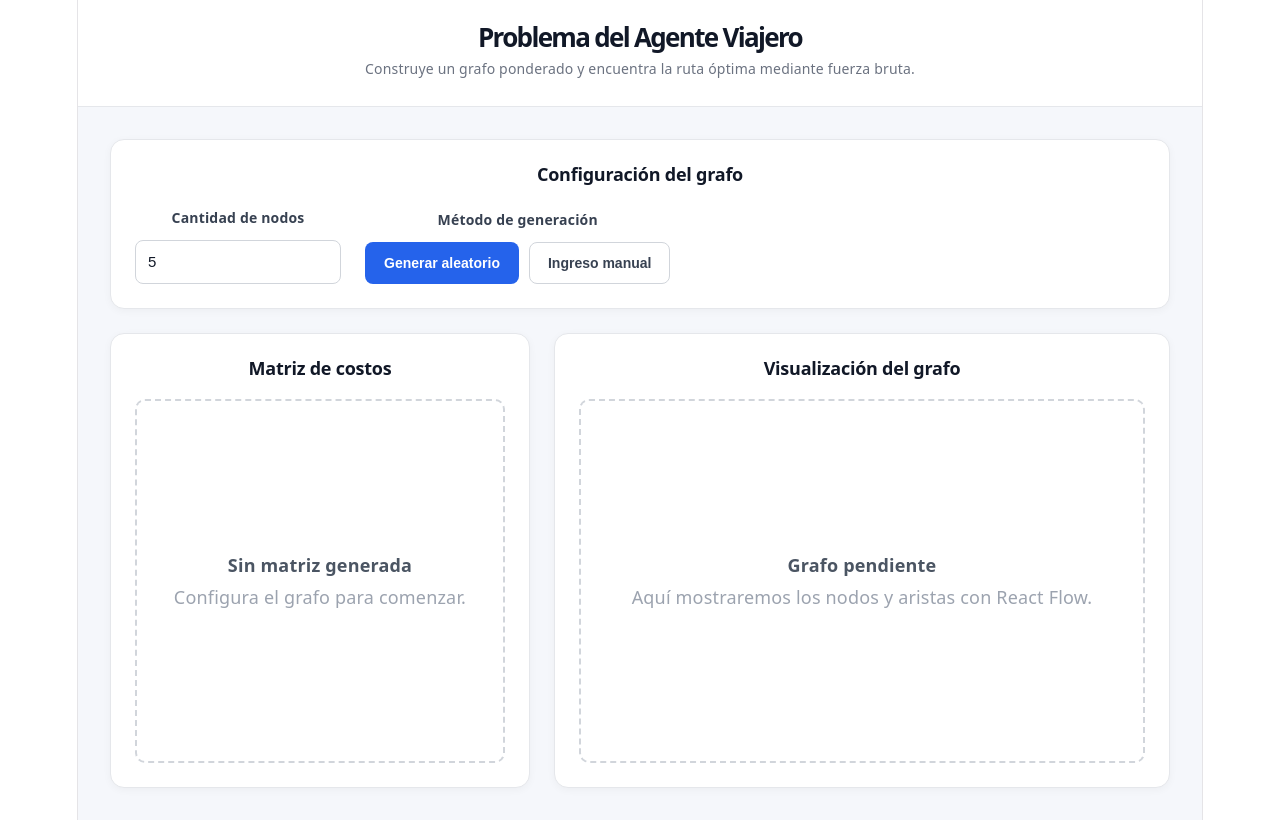
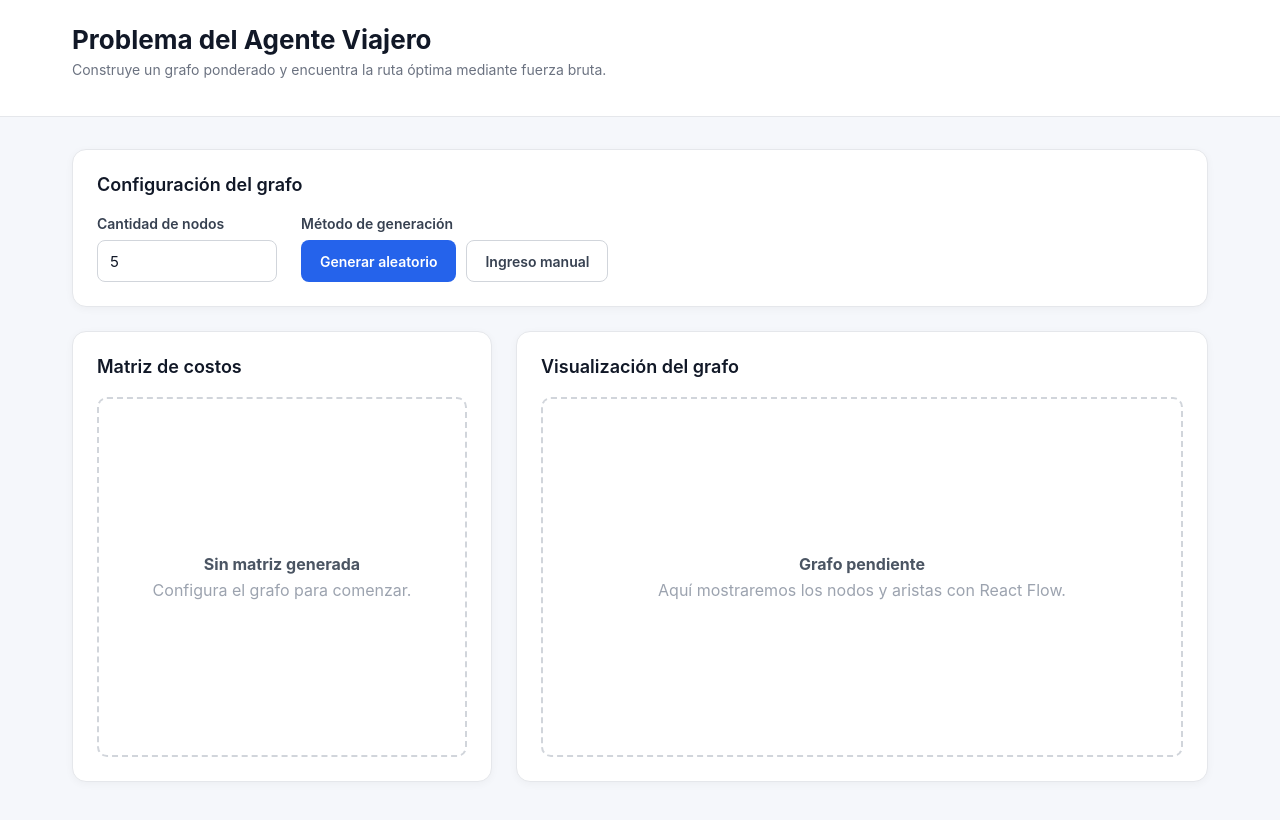
Before and after one commit to Adriatikk7/proyecto-agente-viajero, a React (Vite) app: page / in a window 1280 px wide. Built offline with nearby package versions, Linux system fonts and the light colour scheme.

Commit message:
Eliminar variables CSS obsoletas y simplificar estilos en index.css

```diff
--- a/src/index.css
+++ b/src/index.css
@@ -1,111 +1,31 @@
 :root {
-  --text: #6b6375;
-  --text-h: #08060d;
-  --bg: #fff;
-  --border: #e5e4e7;
-  --code-bg: #f4f3ec;
-  --accent: #aa3bff;
-  --accent-bg: rgba(170, 59, 255, 0.1);
-  --accent-border: rgba(170, 59, 255, 0.5);
-  --social-bg: rgba(244, 243, 236, 0.5);
-  --shadow:
-    rgba(0, 0, 0, 0.1) 0 10px 15px -3px, rgba(0, 0, 0, 0.05) 0 4px 6px -2px;
-
-  --sans: system-ui, 'Segoe UI', Roboto, sans-serif;
-  --heading: system-ui, 'Segoe UI', Roboto, sans-serif;
-  --mono: ui-monospace, Consolas, monospace;
-
-  font: 18px/145% var(--sans);
-  letter-spacing: 0.18px;
-  color-scheme: light dark;
-  color: var(--text);
-  background: var(--bg);
+  font-family:
+    Inter, system-ui, -apple-system, BlinkMacSystemFont, "Segoe UI", sans-serif;
+  color: #172033;
+  background: #f5f7fb;
   font-synthesis: none;
   text-rendering: optimizeLegibility;
   -webkit-font-smoothing: antialiased;
   -moz-osx-font-smoothing: grayscale;
-
-  @media (max-width: 1024px) {
-    font-size: 16px;
-  }
 }
 
-@media (prefers-color-scheme: dark) {
-  :root {
-    --text: #9ca3af;
-    --text-h: #f3f4f6;
-    --bg: #16171d;
-    --border: #2e303a;
-    --code-bg: #1f2028;
-    --accent: #c084fc;
-    --accent-bg: rgba(192, 132, 252, 0.15);
-    --accent-border: rgba(192, 132, 252, 0.5);
-    --social-bg: rgba(47, 48, 58, 0.5);
-    --shadow:
-      rgba(0, 0, 0, 0.4) 0 10px 15px -3px, rgba(0, 0, 0, 0.25) 0 4px 6px -2px;
-  }
-
-  #social .button-icon {
-    filter: invert(1) brightness(2);
-  }
-}
-
-#root {
-  width: 1126px;
-  max-width: 100%;
-  margin: 0 auto;
-  text-align: center;
-  border-inline: 1px solid var(--border);
-  min-height: 100svh;
-  display: flex;
-  flex-direction: column;
+* {
   box-sizing: border-box;
 }
 
-body {
+html,
+body,
+#root {
   margin: 0;
+  min-width: 320px;
+  min-height: 100%;
 }
 
-h1,
-h2 {
-  font-family: var(--heading);
-  font-weight: 500;
-  color: var(--text-h);
+body {
+  min-height: 100vh;
 }
 
-h1 {
-  font-size: 56px;
-  letter-spacing: -1.68px;
-  margin: 32px 0;
-  @media (max-width: 1024px) {
-    font-size: 36px;
-    margin: 20px 0;
-  }
+button,
+input {
+  font: inherit;
 }
-h2 {
-  font-size: 24px;
-  line-height: 118%;
-  letter-spacing: -0.24px;
-  margin: 0 0 8px;
-  @media (max-width: 1024px) {
-    font-size: 20px;
-  }
-}
-p {
-  margin: 0;
-}
-
-code,
-.counter {
-  font-family: var(--mono);
-  display: inline-flex;
-  border-radius: 4px;
-  color: var(--text-h);
-}
-
-code {
-  font-size: 15px;
-  line-height: 135%;
-  padding: 4px 8px;
-  background: var(--code-bg);
-}
```
